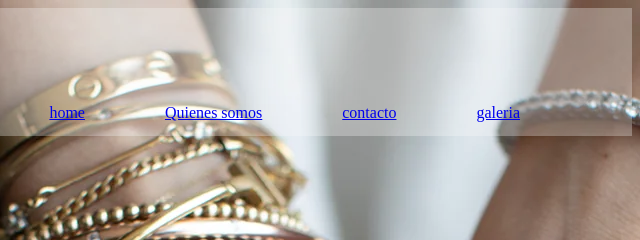
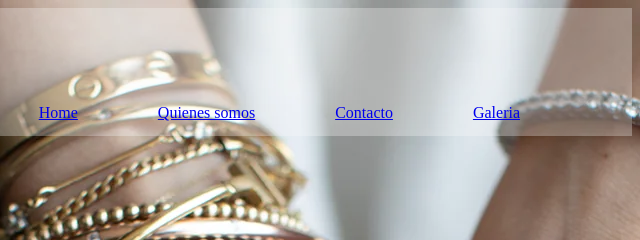
Before and after one commit to Yoshigei/gems, a plain HTML site: page index.html in a window 1280 px wide. Shown: the top 240 px of the page, 640-1280 px from the left. Drawn offline with Linux system fonts and the light colour scheme.

Commit message:
La mano negra del danrolo

```diff
--- a/index.html
+++ b/index.html
@@ -10,10 +10,10 @@
     <nav>
       <div><img src="/imagenes/logo gems color.jpg" alt="" /></div>
       <ul>
-        <li><a href="index.html">home</a></li>
+        <li><a href="index.html">Home</a></li>
         <li><a href="about.html">Quienes somos</a></li>
-        <li><a href="contact.html">contacto</a></li>
-        <li><a href="galery.html">galeria</a></li>
+        <li><a href="contact.html">Contacto</a></li>
+        <li><a href="galery.html">Galeria</a></li>
       </ul>
     </nav>
     <main></main>
```
